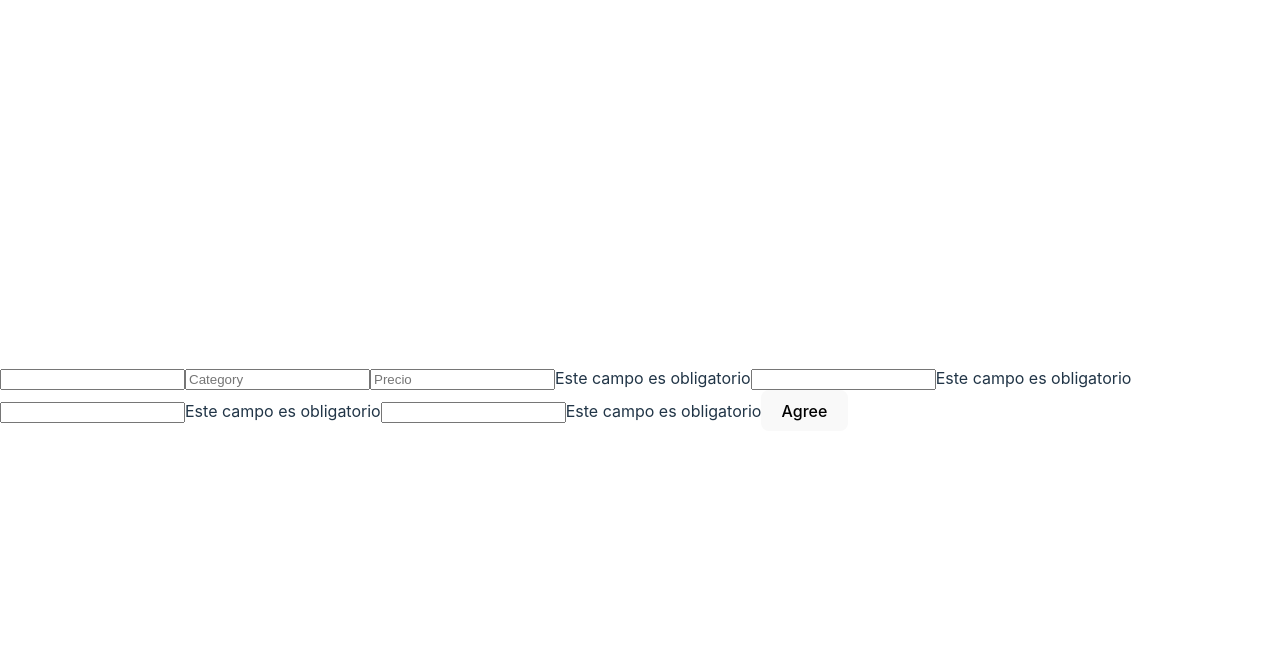
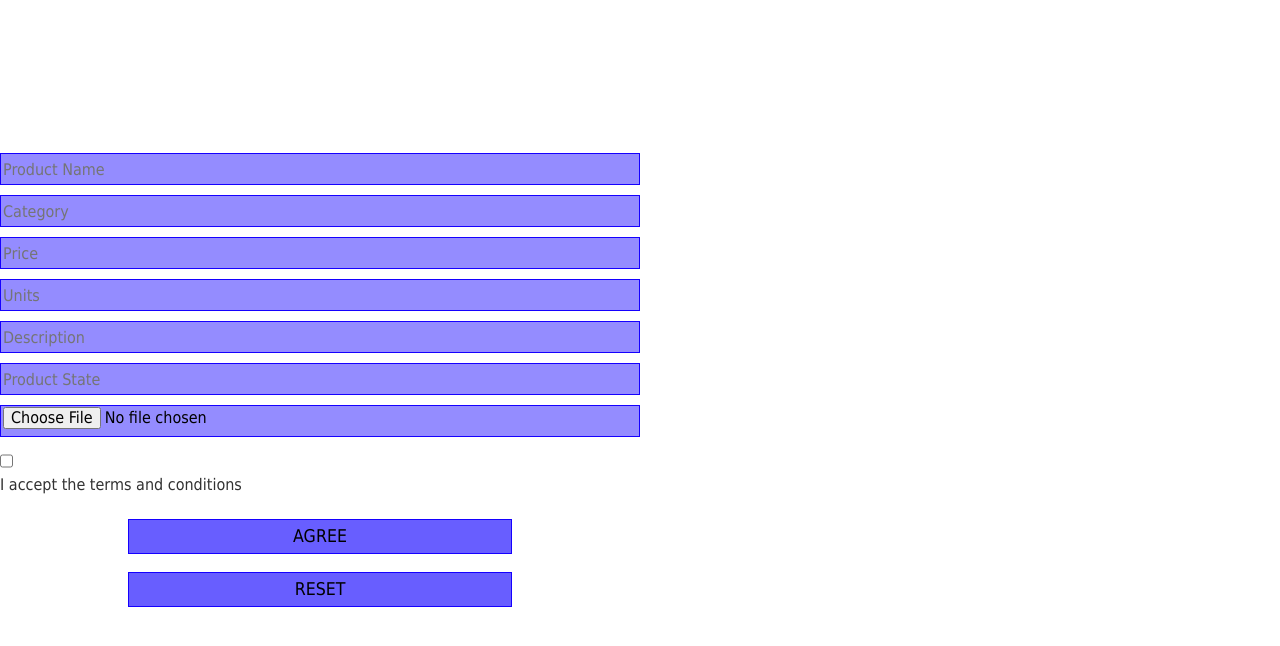
Before and after one commit to CeliaGC/HOT-BUY, a React (Vite) app: page / in a window 1280 px wide. Shown: the top 646 px of the page. Built offline with nearby package versions, Linux system fonts and the light colour scheme.

Commit message:
initial form

```diff
--- a/index.html
+++ b/index.html
@@ -6,6 +6,11 @@
     <meta name="viewport" content="width=device-width, initial-scale=1.0" />
     <link rel="stylesheet"  href="./src/reset-style.css" />
     <title>HOT BUY</title>
+    <link
+    rel="stylesheet"
+    href="https://cdn.jsdelivr.net/npm/bootstrap@5.2.3/dist/css/bootstrap.min.css"
+    integrity="sha384-rbsA2VBKQhggwzxH7pPCaAqO46MgnOM80zW1RWuH61DGLwZJEdK2Kadq2F9CUG65"
+    crossorigin="anonymous"/>
   </head>
   <body>
     <div id="root"></div>
--- a/src/components/Form.css
+++ b/src/components/Form.css
@@ -0,0 +1,77 @@
+body {
+    width: 100%;
+    height: 100vh;
+    margin: 0;
+    background-color: white;
+    color: rgba(0, 0, 0, 0.807);
+    font-family: Tahoma;
+    font-size: 1rem;
+    /* text-align: center;
+    vertical-align: middle; */
+  }
+
+  form {
+    width: 60vw;
+    max-width: 40rem;
+    min-width: 20rem;
+    padding-bottom: 2em;
+    margin: 1em auto;
+
+  }
+
+  label {
+    display: block;
+    margin: 0.5rem 0;
+  }
+
+  input {
+    display: block;
+    margin: 0.5rem 0;
+
+  }
+
+  input,
+  textarea,
+  select {
+    margin: 10px 0 0 0;
+    width: 100%;
+    min-height: 2em;
+  }
+
+  input, textarea {
+    background-color: #948cff;
+    border: 1px solid #1500ff;
+    color: #000000;
+  }
+
+  .inline {
+    width: unset;
+    margin: 0 0.5em 0 0;
+    vertical-align: middle;
+  }
+
+  input[type="submit"] {
+    display: block;
+    width: 60%;
+    margin: 1em auto;
+    height: 2em;
+    font-size: 1.1rem;
+    background-color: #685eff;
+    border-color: #1500ff;
+    min-width: 300px;
+  }
+
+  input[type="reset"] {
+    display: block;
+    width: 60%;
+    margin: 1em auto;
+    height: 2em;
+    font-size: 1.1rem;
+    background-color: #685eff;
+    border-color: #1500ff;
+    min-width: 300px;
+  }
+
+  input[type="file"] {
+    padding: 1px 2px;
+  }
--- a/src/components/Form.jsx
+++ b/src/components/Form.jsx
@@ -10,26 +10,56 @@ function MyForm() {
 
   return (
     <form onSubmit={handleSubmit(onSubmit)}>
-      <input {...register("productName", { required: true })} />
-      {errors.productName && <span>Este campo es obligatorio</span>}
+      <fieldset>
+        <input id="productName" placeholder='Product Name' {...register("productName", { required: true })} />
+        {errors.productName && <span>This field is required</span>}
 
-      <input placeholder='Category'{...register("category", { required: true })} />
-      {errors.category && <span>Este campo es obligatorio</span>}
+        <input id="Category" placeholder='Category'{...register("category", { required: true })} />
+        {errors.category && <span>This field is required</span>}
+        {/* Le podemos poner un dropdown:
+       Category:
+        <select id="Category" name="dropdown">
+          <option value="">(select an option)</option>
+          <option value="1">Electronics</option>
+          <option value="2">Textile</option>
+          <option value="3">Home</option>
+          <option value="4">Entertainment</option>
+          <option value="5">Pets</option>
+        </select>*/}
 
-      <input className="Price" placeholder='Precio'{...register("price", { required: true })} />
-      {<errors ></errors> && <span>Este campo es obligatorio</span>}
+        <input id="Price" placeholder='Price' {...register("price", { required: true })} />
+        {errors.price && <span>This field is required</span>}
 
-      <input {...register("units", { required: true })} />
-      {<errors className="Units"></errors> && <span>Este campo es obligatorio</span>}
+        <input id="Units" placeholder='Units' {...register("units", { required: true })} />
+        {errors.units && <span>This field is required</span>}
 
-      <input {...register("description", { required: true })} />
-      {<errors className="Description"></errors> && <span>Este campo es obligatorio</span>}
+        <input id="Description" placeholder='Description' {...register("description", { required: true })} />
+        {errors.description && <span>This field is required</span>}
 
-      <input {...register("productState", { required: true })} />
-      {<errors className="ProductState"></errors> && <span>Este campo es obligatorio</span>}
+        {/* Le podemos poner un textarea:
+      <textarea id="Description" rows="6" cols="8" placeholder="Description. Maximum 250 characters."
+      minlength="0" maxlength="250" pattern="[A-Za-z0-9]" required></textarea> */}
 
+        <input id="productState" placeholder='Product State'{...register("productState", { required: true })} />
+        {errors.productState && <span>This field is required</span>}
 
-      <button type="submit">Agree</button>
+        {/* Le podemos poner un radio */}
+
+        <fieldset>
+
+          <input id="productPicture" placeholder='Product Picture' type="file" {...register("productPicture", { required: true })} />
+          {errors.productPicture && <span>This field is required</span>}
+
+          <label for="news" name="news">
+          <input id="terms" placeholder='terms' type="checkbox" value="checkbox" class="inline" {...register("terms", { required: true })} />I accept the terms and conditions
+          {errors.terms && <span>This field is required</span>}</label>
+
+        </fieldset>
+      </fieldset>
+
+      <input id="submit" type="submit" value="AGREE" />
+      <input id="reset" type="reset" value="RESET" />
+
     </form>
   );
 }
--- a/src/main.jsx
+++ b/src/main.jsx
@@ -1,6 +1,5 @@
 import React from 'react'
 import ReactDOM from 'react-dom/client'
-
 import './index.css'
 import MyForm from './components/Form'
 
```
